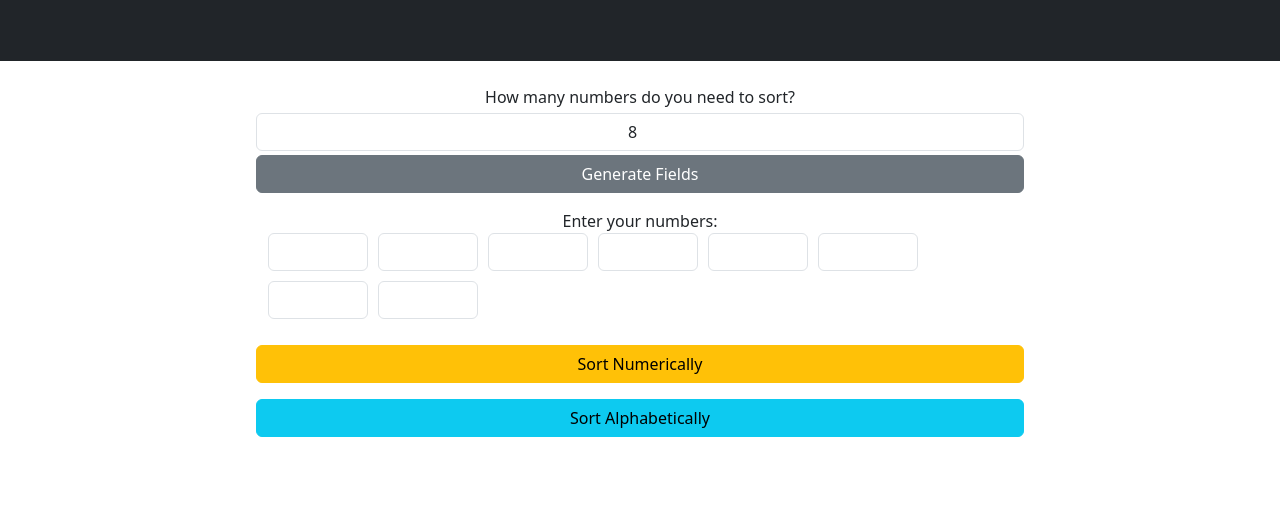
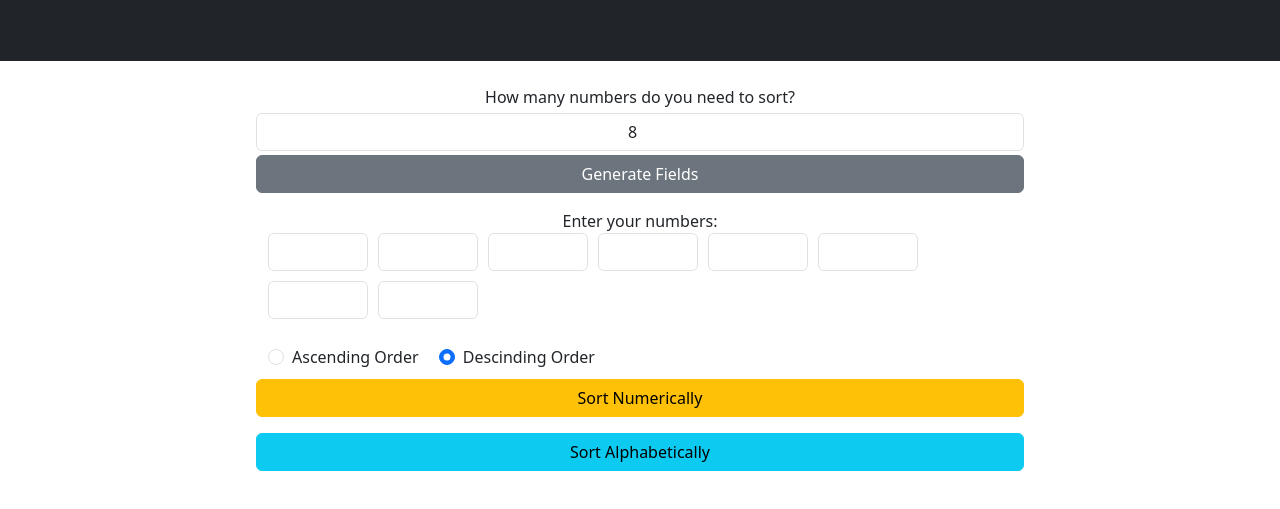
Before and after one commit to LilArriettyDev/lilarriettydev.github.io, a plain HTML site: page sort.html in a window 1280 px wide. Shown: the part 187-696 px from the top of the page. Drawn offline with nearby package versions, Linux system fonts and the light colour scheme.

Commit message:
Added Ascending and Descinding feature

```diff
--- a/sort.html
+++ b/sort.html
@@ -35,7 +35,8 @@
 </head>
 <body>
 <div class="bg-dark text-secondary px-4 py-5 text-white">
-    <a href="https://arrietty.me" class="btn btn-primary text-center" tabindex="-1" role="button" aria-disabled="true" target="_blank">Go to arrietty.me</a>
+    <a href="https://arrietty.me" class="btn btn-primary text-center" tabindex="-1" role="button" aria-disabled="true"
+       target="_blank">Go to arrietty.me</a>
     <h1 class="text-center display-5">NumSorter Magic</h1>
     <p class="text-center mt-3 fs-6">Enter any number of values and use NumSorter Magic to sort them numerically or
         alphabetically with just a click.</p>
@@ -51,7 +52,29 @@
         <span class="text-center mt-3">Enter your numbers:</span>
         <div id="fieldContainer" class="row"></div>
     </div>
-
+    <div class="form-check form-check-inline m->">
+        <input class="form-check-input"
+               type="radio"
+               name="options"
+               id="ascending"
+               autocomplete="off">
+        <label class="form-check-label"
+               for="defaultRadioSwitch">
+            Ascending Order
+        </label>
+    </div>
+    <div class="form-check form-check-inline m->">
+        <input class="form-check-input"
+               type="radio"
+               name="options"
+               id="descinding"
+               autocomplete="off"
+               checked>
+        <label class="form-check-label"
+               for="checkedRadioSwitch">
+            Descinding Order
+        </label>
+    </div>
     <div class="row mt-2 my-3">
         <button class="btn btn-warning me-2" onclick="sortNumerically()">Sort Numerically</button>
         <button class="btn mt-3 btn-info" onclick="sortAlphabetically()">Sort Alphabetically</button>
@@ -65,7 +88,6 @@
         const numberOfFields = document.getElementById("numFields").value;
         console.log(numberOfFields);
         container.innerHTML = "";
-        // const hi = '<label id="vanishIfNone">Enter your numbers:</label><br>';
         // container.innerHTML(hi);
         for (let i = 0; i < numberOfFields; i++) {
             const input = document.createElement("input");
@@ -106,7 +128,11 @@
         const points = getDynamicPoints()
             .map(Number)
             .filter(value => !isNaN(value));
-        points.sort((a, b) => a - b);
+        if (document.getElementById("ascending").checked){
+            points.sort((a, b) => a - b);
+        }else {
+            points.sort((a, b) => b - a);
+        }
         displayWithBadges(points); // Display with badges
     }
 
@@ -114,7 +140,12 @@
         const points = getDynamicPoints()
             .filter(value => !isNaN(value))
             .map(value => value.toString()); // Ensure all values are strings
-        points.sort();
+        if (document.getElementById("ascending").checked){
+            points.sort();
+        }else {
+            points.sort();
+            points.reverse();
+        }
         displayWithBadges(points); // Display with badges
     }
 
```
